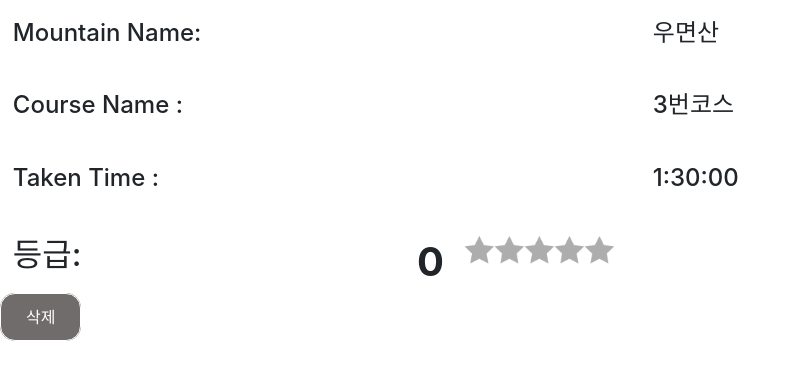
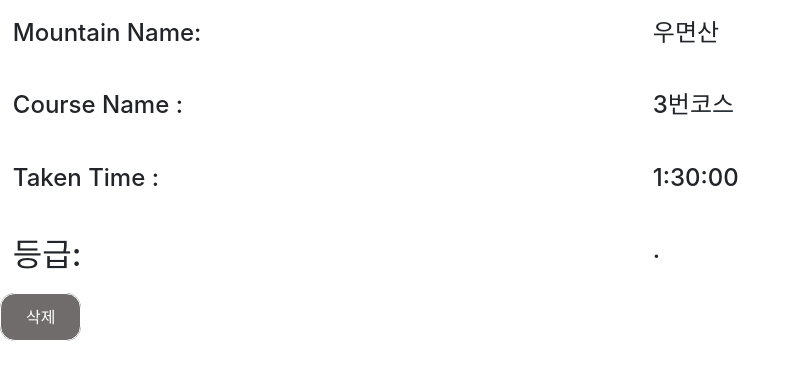
Before and after one commit to tsaurav18/climbing_App, a Django app: page /mylist/4/ in a window 1280 px wide. Shown: the part 244-624 px from the top of the page, without its empty margins (0-801 px from the left). Run offline with Django 3.2, Linux system fonts and the light colour scheme; data comes from the database, SQL or seed files in the repository; some libraries are stand-ins or nearby versions.

Commit message:
mylist_detail.html 별점 삭제

```diff
--- a/Main/climbing/templates/mylist_detail.html
+++ b/Main/climbing/templates/mylist_detail.html
@@ -12,27 +12,6 @@
         integrity="sha384-Vkoo8x4CGsO3+Hhxv8T/Q5PaXtkKtu6ug5TOeNV6gBiFeWPGFN9MuhOf23Q9Ifjh" crossorigin="anonymous">
 	<link rel="stylesheet" href="{% static 'css/mylist_detail.css' %}">
 
-    <style type="text/css">
-        .star-input>.input,
-.star-input>.input>label:hover,
-.star-input>.input>input:focus+label,
-.star-input>.input>input:checked+label{display: inline-block;vertical-align:middle;background-image:url('{% static 'img/grade_img.png' %}');}
-.star-input{display:inline-block; white-space:nowrap;width:225px;height:40px;;line-height:30px;}
-.star-input>.input{display:inline-block;width:150px;background-size:150px;height:28px;white-space:nowrap;overflow:hidden;position: relative;}
-.star-input>.input>input{position:absolute;width:1px;height:1px;opacity:0;}
-.star-input>.input.focus{outline:1px dotted #ddd;}
-.star-input>.input>label{width:30px;height:0;padding:28px 0 0 0;overflow: hidden;float:left;cursor: pointer;position: absolute;top: 0;left: 0;}
-.star-input>.input>label:hover,
-.star-input>.input>input:focus+label,
-.star-input>.input>input:checked+label{background-size: 150px;background-position: 0 bottom;}
-.star-input>.input>label:hover~label{background-image: none;}
-.star-input>.input>label[for="p1"]{width:30px;z-index:5;}
-.star-input>.input>label[for="p2"]{width:60px;z-index:4;}
-.star-input>.input>label[for="p3"]{width:90px;z-index:3;}
-.star-input>.input>label[for="p4"]{width:120px;z-index:2;}
-.star-input>.input>label[for="p5"]{width:150px;z-index:1;}
-.star-input>output{display:inline-block;width:60px; font-size:18px;text-align:right; vertical-align:middle;}
-    </style>
 
 
 
@@ -77,31 +56,15 @@
 				</div>
 			</div>
 			<div class="grid">
-				<div class="box2">
+				<div class="box">
 					<h2>등급:</h2>
 				</div>
-				<div class="box2">
-					<span class="star-input">
-						<span class="input">
-							<input type="radio" name="star-input" value="1" id="p1">
-							<label for="p1">D</label>
-							<input type="radio" name="star-input" value="2" id="p2">
-							<label for="p2">C</label>
-							<input type="radio" name="star-input" value="3" id="p3">
-							<label for="p3">B</label>
-							<input type="radio" name="star-input" value="4" id="p4">
-							<label for="p4">A</label>
-							<input type="radio" name="star-input" value="5" id="p5">
-							<label for="p5">S</label>
-						</span>
-						<div class="box3">
-							<h1><output for="star-input"><b>0</b></output></h1>
-						</div>
-					</span>
-                </div>
+                <div class="box">
+					<h4> . </h4>
+				</div>
             </div>
             <div class="grid">
-               <a href="{% url 'mylist_delete' pk=mine.pk %}">삭제</a>
+                <p><a href="{% url 'mylist_delete' pk=mine.pk %}">삭제</a></p>
             </div>
     </div>
 
```
